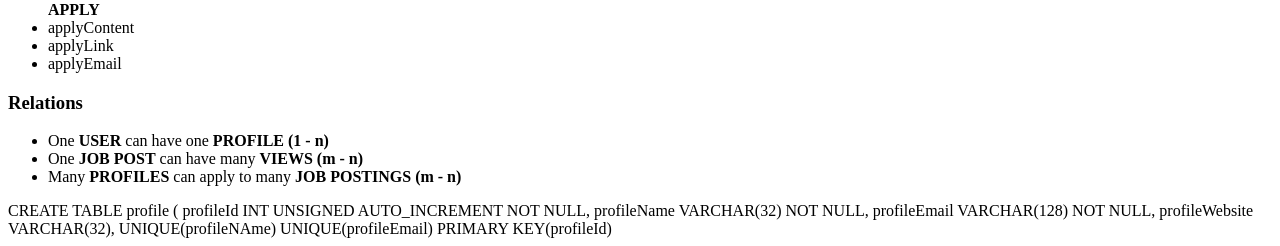
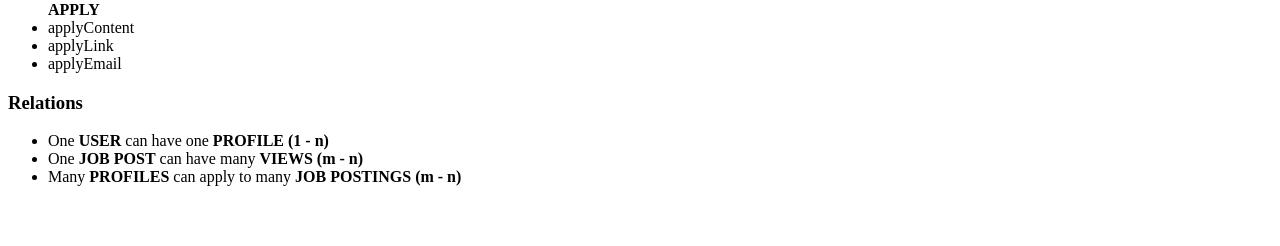
Before and after one commit to QUAY17/dezeen-applying-for-job-posting, a PHP site: page / in a window 1280 px wide. Shown: the part 1763-2009 px from the top of the page. After the commit the page ends 1949 px from the top, so only its background shows below. Run offline with PHP 8.4, Linux system fonts and the light colour scheme.

Commit message:
committing CREATE TABLE profile in sql

```diff
--- a/index.php
+++ b/index.php
@@ -66,14 +66,6 @@
 				<li>Many <b>PROFILES</b> can apply to many <b>JOB POSTINGS (m - n)</b></li>
 			</ul>
 
-		CREATE TABLE profile (
-			profileId INT UNSIGNED AUTO_INCREMENT NOT NULL,
-			profileName VARCHAR(32) NOT NULL,
-			profileEmail VARCHAR(128) NOT NULL,
-			profileWebsite VARCHAR(32),
-			UNIQUE(profileNAme)
-			UNIQUE(profileEmail)
-			PRIMARY KEY(profileId)
 		</main>
 		</body>
 </html>
```
Also changed, not shown: sql/dezeen-applying-for-job-posting.sql (added, +10 -0 lines).
